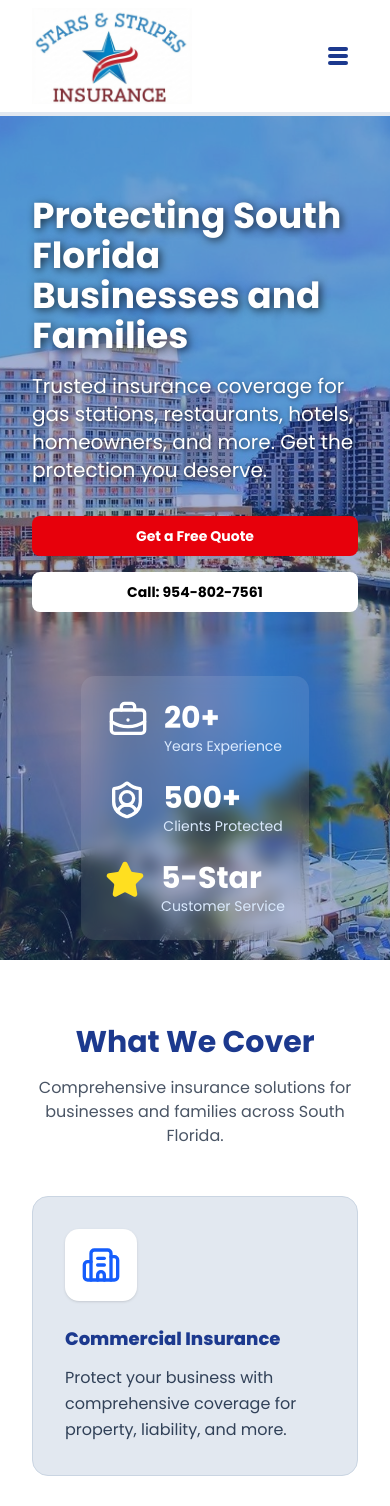
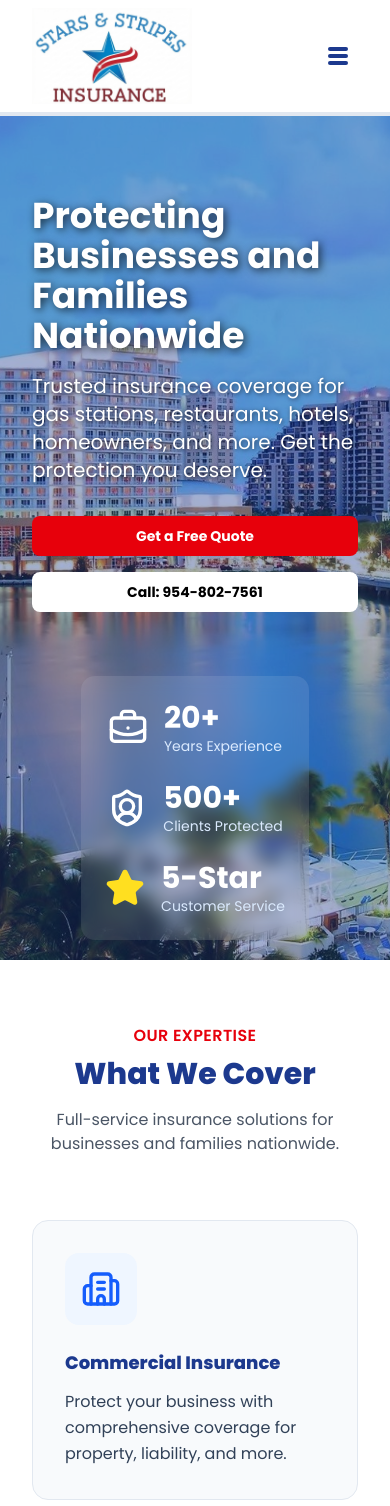
Before and after one commit to imAryanL/starsnstripes-website, a Next.js app: page / in a window 390 px wide. Shown: the top 1506 px of the page. Built offline with nearby package versions, Linux system fonts and the light colour scheme.

Commit message:
Created and finished  both Why Choose Us and Testimonials sections, fixed some CSS components, fixed up any 'South Florida' terms since this company is nationwide.

```diff
--- a/src/app/page.tsx
+++ b/src/app/page.tsx
@@ -1,6 +1,8 @@
 import HeroSection from '@/components/home/herosection'
 import ServicesSection from '@/components/home/servicessection'
 import WhyChooseUs from '@/components/home/whychooseus'
+import Testimonials from '@/components/home/testimonials'
+
 
 
 
@@ -11,7 +13,7 @@ export default function Home() {
       <HeroSection/>
       <ServicesSection/>
       <WhyChooseUs/>
+      <Testimonials/>
     </main>
   )
-
 }
--- a/src/components/home/herosection.tsx
+++ b/src/components/home/herosection.tsx
@@ -20,7 +20,7 @@ export default function HeroSection() {
                     {/* Left Side - Text Content */}
                     <div>
                         <h1 className="text-4xl md:text-5xl font-bold mb-4" style={{ textShadow: '2px 2px 8px rgba(0, 0, 0, 0.7)' }}>
-                            Protecting South Florida Businesses and Families
+                            Protecting Businesses and Families Nationwide
                         </h1>
 
                         <p className="text-xl mb-8 max-w-2xl" style={{ textShadow: '1px 1px 4px rgba(0, 0, 0, 0.6)' }}>
@@ -42,21 +42,21 @@ export default function HeroSection() {
                     {/* Right Side - Trust Badges */}
                     <div className="flex flex-col gap-6 md:gap-8 bg-white/10 backdrop-blur-sm rounded-xl py-6 md:py-8 px-6 max-w-md mx-auto lg:mx-0 mt-8 lg:mt-0">
                         <div className="flex items-start justify-center gap-4">
-                            <BriefcaseBusiness className="w-10 h-10 flex-shrink-0"/>
+                            <BriefcaseBusiness className="w-10 h-10 flex-shrink-0 mt-2"/>
                             <div>
                                 <p className="text-3xl lg:text-4xl font-bold">20+</p>
                                 <p className="text-blue-100 text-sm lg:text-lg">Years Experience</p>
                             </div>
                         </div>
                         <div className="flex items-start justify-center gap-4">
-                            <ShieldUser className="w-10 h-10 flex-shrink-0"/>
+                            <ShieldUser className="w-10 h-10 flex-shrink-0 mt-2"/>
                             <div>
                                 <p className="text-3xl lg:text-4xl font-bold">500+</p>
                                 <p className="text-blue-100 text-sm lg:text-lg">Clients Protected</p>
                             </div>
                         </div>
                         <div className="flex items-start justify-center gap-4">
-                            <Star className="w-10 h-10 flex-shrink-0 text-yellow-300" fill="currentColor"/>
+                            <Star className="w-10 h-10 flex-shrink-0 text-yellow-300 mt-2 " fill="currentColor"/>
                             <div>
                                 <p className="text-3xl lg:text-4xl font-bold">5-Star</p>
                                 <p className="text-blue-100 text-sm lg:text-lg">Customer Service</p>
--- a/src/components/home/servicessection.jsx
+++ b/src/components/home/servicessection.tsx
@@ -24,79 +24,91 @@ const services = [
         icon: Building2,
         title: "Commercial Insurance",
         description: "Protect your business with comprehensive coverage for property, liability, and more.",
-        color: "text-blue-600" // Business Blue
+        color: "text-blue-600",
+        bgColor: "bg-blue-50" // Business Blue
 
     },
     {
         icon: Fuel,
         title: "Gas Stations" ,
         description: "Specialized coverage for gas station owners and operators.",
-        color: "text-red-600" // Personal/Urgent Red
+        color: "text-red-600",
+        bgColor: "bg-red-50" // Personal/Urgent Red
 
     },
     {
         icon: Utensils,
         title: "Restaurants" ,
         description: "Customized insurance solutions for restaurants and food service businesses.",
-        color: "text-blue-600"
+        color: "text-blue-600",
+        bgColor: "bg-blue-50"
 
     },
     {
         icon: Car,
         title: "Auto Insurance" ,
         description: "Coverage for personal and commercial vehicles to keep you on the road.",
-        color: "text-red-600"
+        color: "text-red-600",
+        bgColor: "bg-red-50"
 
     },
     {
         icon: House,
         title: "Homeowners Insurance",
         description: "Safeguard your home and belongings against unexpected events.",
-        color: "text-red-600"
+        color: "text-red-600",
+        bgColor: "bg-red-50"
 
     },
     {
         icon: Wine,
         title: "Liquor Stores",
         description: "Specific liability and property coverage for liquor inventory and alcohol sales.",
-        color: "text-red-600"
+        color: "text-red-600",
+        bgColor: "bg-red-50"
 
     },
     {
         icon: Store,
         title: "Shopping Centers",
         description: "Property and liability protection for strip malls, retail plazas, and building owners.",
-        color: "text-blue-600"
+        color: "text-blue-600",
+        bgColor: "bg-blue-50"
     },
     {
         icon: HardHat,
         title: "Workers Compensation",
         description: "Protect your employees and your business from workplace injuries.",
-        color: "text-red-600"
+        color: "text-red-600",
+        bgColor: "bg-red-50"
     },
         {
         icon: Cigarette,
         title: "Smoke Shops" ,
         description: "Customized inventory and liability coverage for tobacco and vape retailers.",
-        color: "text-red-600"
+        color: "text-red-600",
+        bgColor: "bg-red-50"
     },
     {
         icon: Church,
         title: "Churches",
         description: "Property and liability protection for places of worship and non-profit organizations.",
-        color: "text-red-600"
+        color: "text-red-600",
+        bgColor: "bg-red-50"
     },
     {
         icon: ShoppingBasket,
         title: "Convenience Stores",
         description: "High-traffic liability and inventory theft protection for retail operations.",
-        color: "text-red-600"
+        color: "text-red-600",
+        bgColor: "bg-red-50"
     },
     {
-        icon: Hotel, // NEW SECTION
+        icon: Hotel,
         title: "Hotels & Motels",
         description: "Tailored protection for the hospitality industry, covering property, guests, and liability.",
-        color: "text-blue-600"
+        color: "text-blue-600",
+        bgColor: "bg-blue-50"
     },
 
 ]
@@ -107,26 +119,28 @@ export default function ServicesSection(){
     return(
         <section className="bg-white py-16">
             <div className="container mx-auto px-8 md:px-8 lg:px-12 xl:px-32">
+                <div className="text-center mb-16">
+                <p className="text-red-600 font-semibold tracking-wide uppercase mb-2">
+                    Our Expertise
+                </p>
 
-                <h2 className="text-3xl md:text-5xl font-bold text-center text-blue-900 mb-4">
+                <h2 className="text-3xl md:text-5xl font-extrabold text-center text-blue-900 mb-4">
                     What We Cover
                 </h2>
 
                 <p className="text-gray-600 text-center mb-12 max-w-2xl mx-auto">
-                    Comprehensive insurance solutions for businesses and families across South Florida.
+                    Full-service insurance solutions for businesses and families nationwide.
                 </p>
-
+                </div>
                 {/* Service Cards Grid */}
                 <div className="grid grid-cols-1 md:grid-cols-2 lg:grid-cols-3 gap-8">
                 {services.map((service, index) => (
                     <div
                         key={index}
-                        // Added 'group' for hover effects
-                        // Using bg-slate-200 as you did, with a slightly darker border
-                        className="group bg-slate-200 rounded-2xl p-8 border border-slate-300 hover:bg-white hover:shadow-2xl hover:-translate-y-2 transition-all duration-300 cursor-pointer"
+                        className="group bg-slate-50 rounded-2xl p-8 border border-slate-200 hover:bg-white hover:shadow-2xl hover:-translate-y-2 transition-all duration-300 cursor-pointer"
                     >
-                        {/* The White Icon Box - This is the secret to making slate-200 look high-end */}
-                        <div className="mb-6 p-4 bg-white shadow-sm w-fit rounded-xl group-hover:scale-110 transition-transform duration-300">
+
+                        <div className={`mb-6 p-4 ${service.bgColor} w-fit rounded-xl group-hover:scale-110 transition-transform duration-300`}>
                             <service.icon className={`w-10 h-10 ${service.color}`}/>
                         </div>
 
--- a/src/components/home/whychooseus.tsx
+++ b/src/components/home/whychooseus.tsx
@@ -1,7 +1,95 @@
-import React from 'react';
+import {
+        MapPin,
+        ShieldCheck,
+        Trophy,
+        UserCheck,
+        Zap,
+        UsersRound,
+
+       } from 'lucide-react'
+
+
+
+// Creating data/topics of the Why Choose Us section
+const reasons = [
+    {
+        icon: MapPin,
+        title: "Nationwide Coverage",
+        description: "Headquartered in Fort Lauderdale and serving clients across all 50 states — wherever you are, we've got you covered.",
+    },
+    {
+        icon: ShieldCheck,
+        title: "Independent Advantage",
+        description: "We work for you, not the insurance companies. We shop 50+ A-rated carriers to find you the best rates.",
+    },
+    {
+        icon: Trophy,
+        title: "20+ Years Expertise",
+        description: "Two decades of industry experience providing high-level guidance for complex commercial and personal insurance.",
+    },
+    {
+        icon: UserCheck,
+        title: "Personalized Service",
+        description: "No 1-800 call centers here. You'll work directly with a dedicated agent who knows your name and your business.",
+    },
+    {
+        icon: Zap,
+        title: "Fast, Free Quotes",
+        description: "We respect your time. Expect a customized insurance proposal within 24 hours with no obligation and no pressure.",
+    },
+    {
+        icon: UsersRound,
+        title: "Top-Rated Carriers",
+        description: "We only partner with the most stable, A-rated insurance companies to ensure your coverage is secure when it matters most.",
+    },
+]
+
+
 
 export default function WhyChooseUs() {
     return (
-        <div className= "text-center">coming soon</div>
+        <section className="bg-white py-16 border-t border-slate-200">
+            <div className="container mx-auto px-8 md:px-8 lg:px-12 xl:px-32">
+
+                {/* Header */}
+                <div className="text-center mb-16">
+                    <p className="text-red-600 font-semibold tracking-wide uppercase mb-2">
+                        Why Stars & Stripes
+                    </p>
+
+                     <h2 className="text-3xl md:text-5xl font-extrabold text-blue-900 mb-4">
+                        The Difference Is Clear
+                    </h2>
+
+                    <p className="text-gray-500 text-lg max-w-2xl mx-auto">
+                    We're not just another insurance agency. Here's why clients nationwide trust us.
+                    </p>
+                </div>
+                {/* Column Grid */}
+                <div className="max-w-4xl mx-auto space-y-8">
+                    {reasons.map((item, index) => (
+                        <div
+                            key={index}
+                            className="flex flex-col md:flex-row items-center md:items-start gap-6 p-6"
+                        >
+                            {/* The Icon Box */}
+                            <div className="flex-shrink-0 p-4">
+                                <item.icon className="w-11 h-11 text-blue-900" />
+                            </div>
+
+                            {/* Topic and Explanation */}
+                            <div className="text-center md:text-left">
+                                <h3 className="text-xl font-extrabold text-blue-900 mb-2">
+                                    {item.title}
+                                </h3>
+                                <p className="text-slate-600 leading-relaxed font-medium">
+                                    {item.description}
+                                </p>
+                            </div>
+                        </div>
+                    ))}
+                </div>
+            </div>
+        </section>
     )
 }
--- a/src/components/layout/footer.tsx
+++ b/src/components/layout/footer.tsx
@@ -30,7 +30,7 @@ export default function Footer(){
                         className="mb-4"
                         />
                         <p className="text-blue-200">
-                        Providing peace of mind for South Florida businesses and families since day one.
+                        Providing peace of mind for businesses and families nationwide since day one.
                         </p>
                     </div>
 
```
Also changed, not shown: src/components/home/testimonials.tsx (added, +75 -0 lines).
